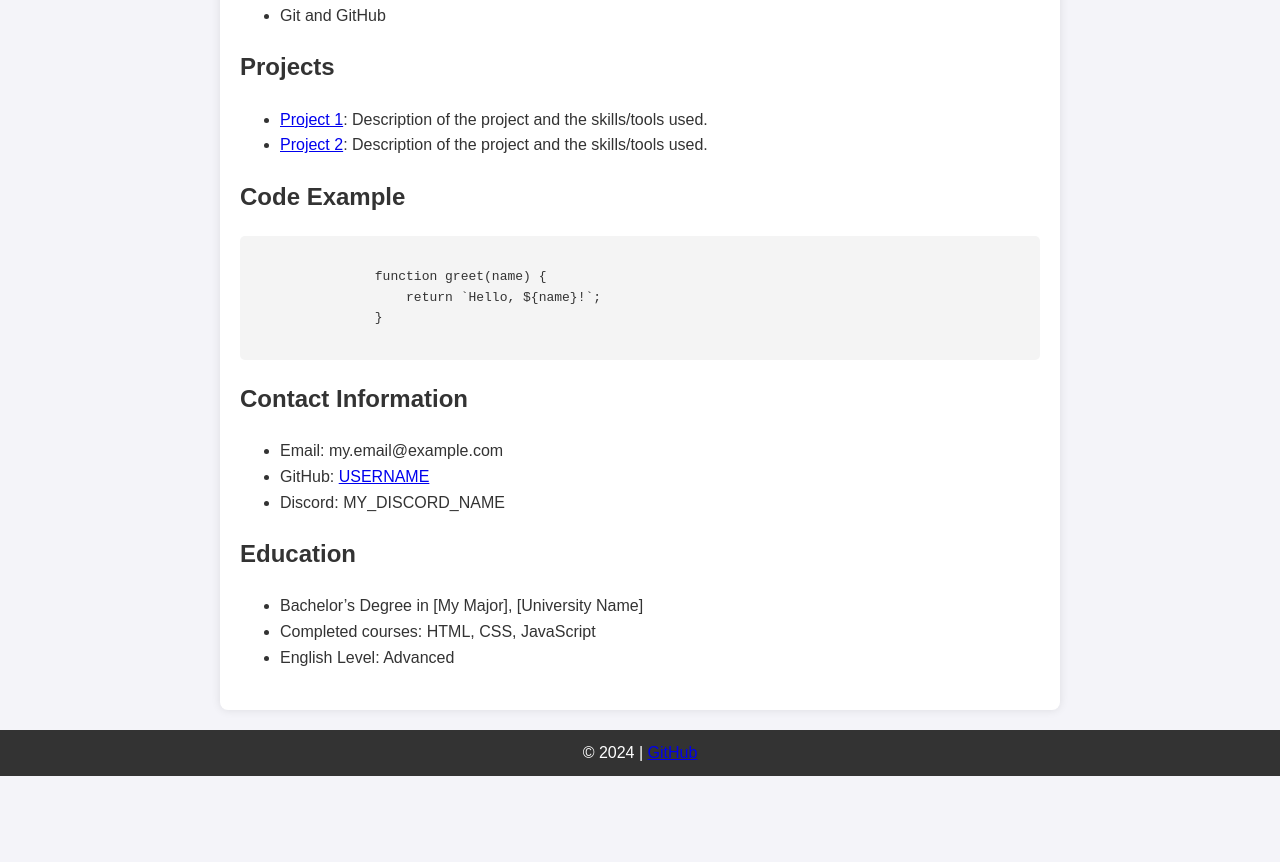
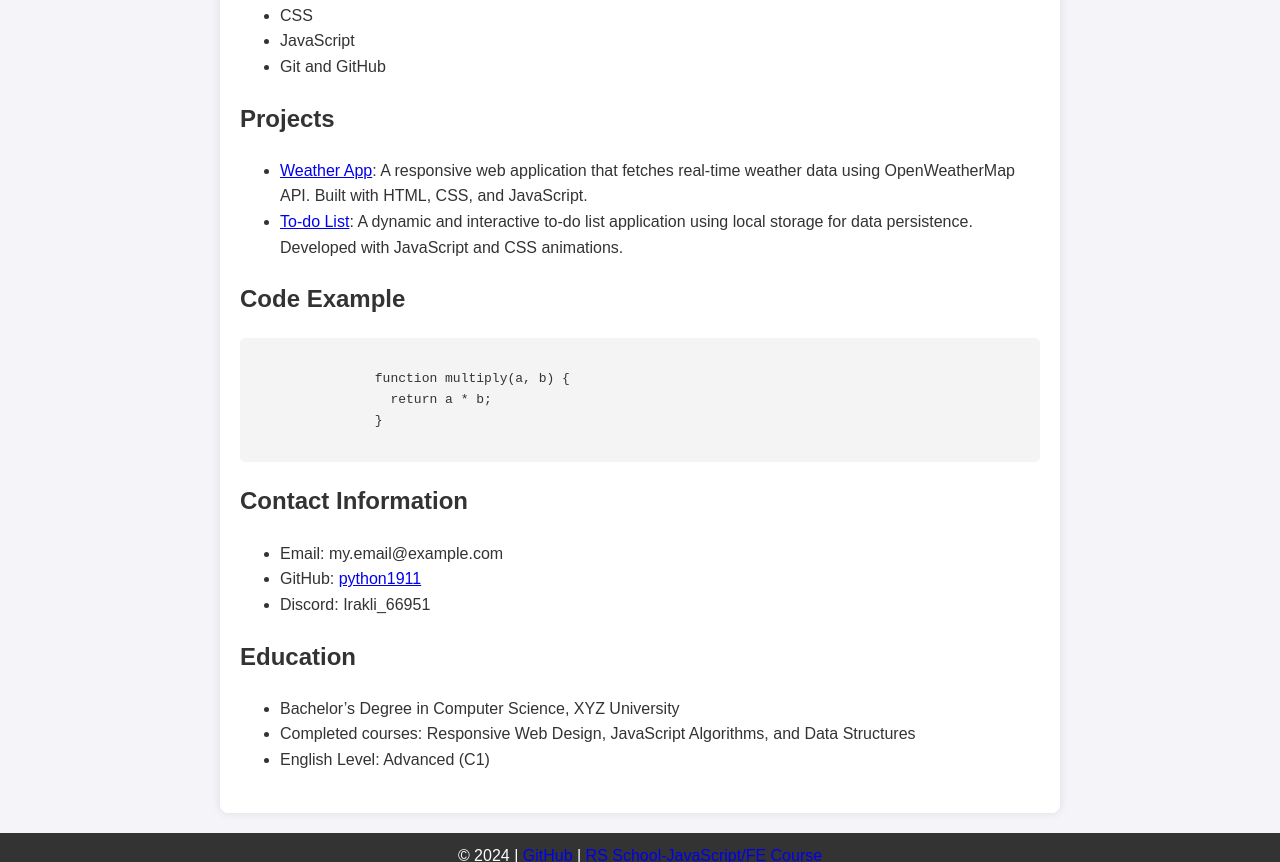
Before and after one commit to python1911/rsschool-cv, a plain HTML site: page index.html in a window 1280 px wide. Shown: the part 635-1497 px from the top of the page. Before the commit the page ends 1411 px from the top, so only its background shows below. Drawn offline with Linux system fonts and the light colour scheme.

Commit message:
fix: update HTML
added and corrected information

```diff
--- a/index.html
+++ b/index.html
@@ -9,7 +9,7 @@
 <body>
     <header>
         <img src="photo.jpg" alt="Your Name" class="avatar">
-        <h1>Your Full Name</h1>
+        <h1>Irakli Pipia</h1>
         <nav>
             <ul>
                 <li><a href="#about">About Me</a></li>
@@ -23,7 +23,7 @@
         <section id="about">
             <h2>About Me</h2>
             <p>
-                I am a passionate and dedicated... My strengths include... I am eager to learn new skills and contribute to innovative projects.
+                I am a passionate and detail-oriented front-end developer with a strong foundation in web technologies. My goals include becoming a full-stack developer and contributing to impactful projects that solve real-world problems. I thrive in collaborative environments, leveraging my problem-solving and critical thinking skills to deliver efficient and elegant solutions.
             </p>
         </section>
         <section id="skills">
@@ -39,18 +39,18 @@
             <h2>Projects</h2>
             <ul>
                 <li>
-                    <a href="https://github.com/GITHUB-USERNAME/project1">Project 1</a>: Description of the project and the skills/tools used.
+                    <a href="https://github.com/YOUR-GITHUB-USERNAME/project1">Weather App</a>: A responsive web application that fetches real-time weather data using OpenWeatherMap API. Built with HTML, CSS, and JavaScript.
                 </li>
                 <li>
-                    <a href="https://github.com/GITHUB-USERNAME/project2">Project 2</a>: Description of the project and the skills/tools used.
+                    <a href="https://github.com/YOUR-GITHUB-USERNAME/project2">To-do List</a>: A dynamic and interactive to-do list application using local storage for data persistence. Developed with JavaScript and CSS animations.
                 </li>
             </ul>
         </section>
-        <section id="code-example">
+        <section id="code-multiplication">
             <h2>Code Example</h2>
             <pre><code>
-                function greet(name) {
-                    return `Hello, ${name}!`;
+                function multiply(a, b) {
+                  return a * b;
                 }
             </code></pre>
         </section>
@@ -58,23 +58,24 @@
             <h2>Contact Information</h2>
             <ul>
                 <li>Email: my.email@example.com</li>
-                <li>GitHub: <a href="https://github.com/GITHUB-USERNAME">USERNAME</a></li>
-                <li>Discord: MY_DISCORD_NAME</li>
+                <li>GitHub: <a href="https://github.com/python1911">python1911</a></li>
+                <li>Discord: Irakli_66951</li>
             </ul>
         </section>
         <section id="education">
             <h2>Education</h2>
             <ul>
-                <li>Bachelor’s Degree in [My Major], [University Name]</li>
-                <li>Completed courses: HTML, CSS, JavaScript</li>
-                <li>English Level: Advanced</li>
+                <li>Bachelor’s Degree in Computer Science, XYZ University</li>
+                <li>Completed courses: Responsive Web Design, JavaScript Algorithms, and Data Structures</li>
+                <li>English Level: Advanced (C1)</li>
             </ul>
         </section>
     </main>
     <footer>
         <p>
-            &copy; 2024 | <a href="https://github.com/GITHUB-USERNAME">GitHub</a>
+            &copy; 2024 | <a href="https://github.com/python1911">GitHub</a> | <a href="https://rs.school/courses/javascript">RS School-JavaScript/FE Course</a>
         </p>
+        <img src="rs-logo.png" alt="RS School Logo">
     </footer>
 </body>
 </html>
```
